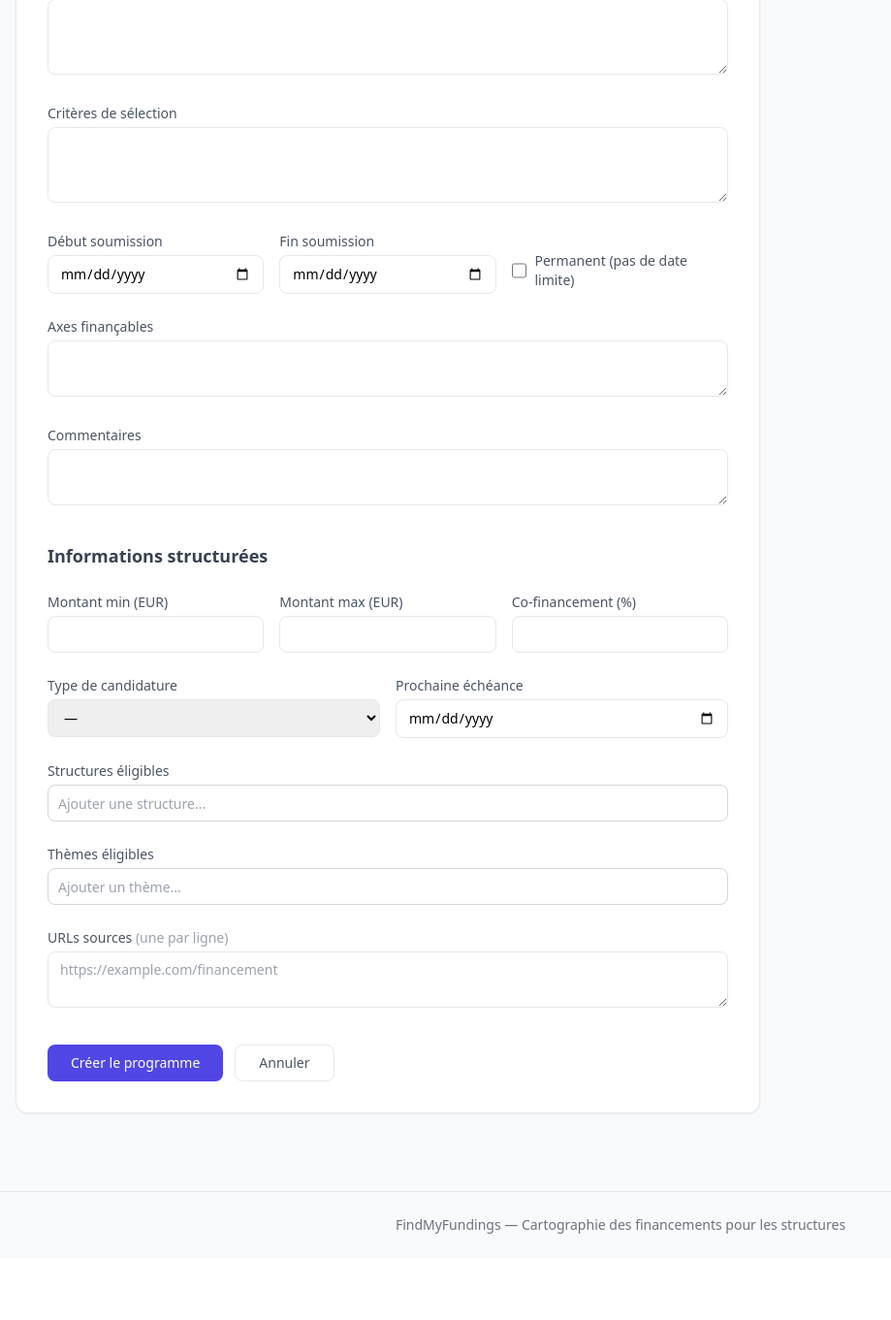
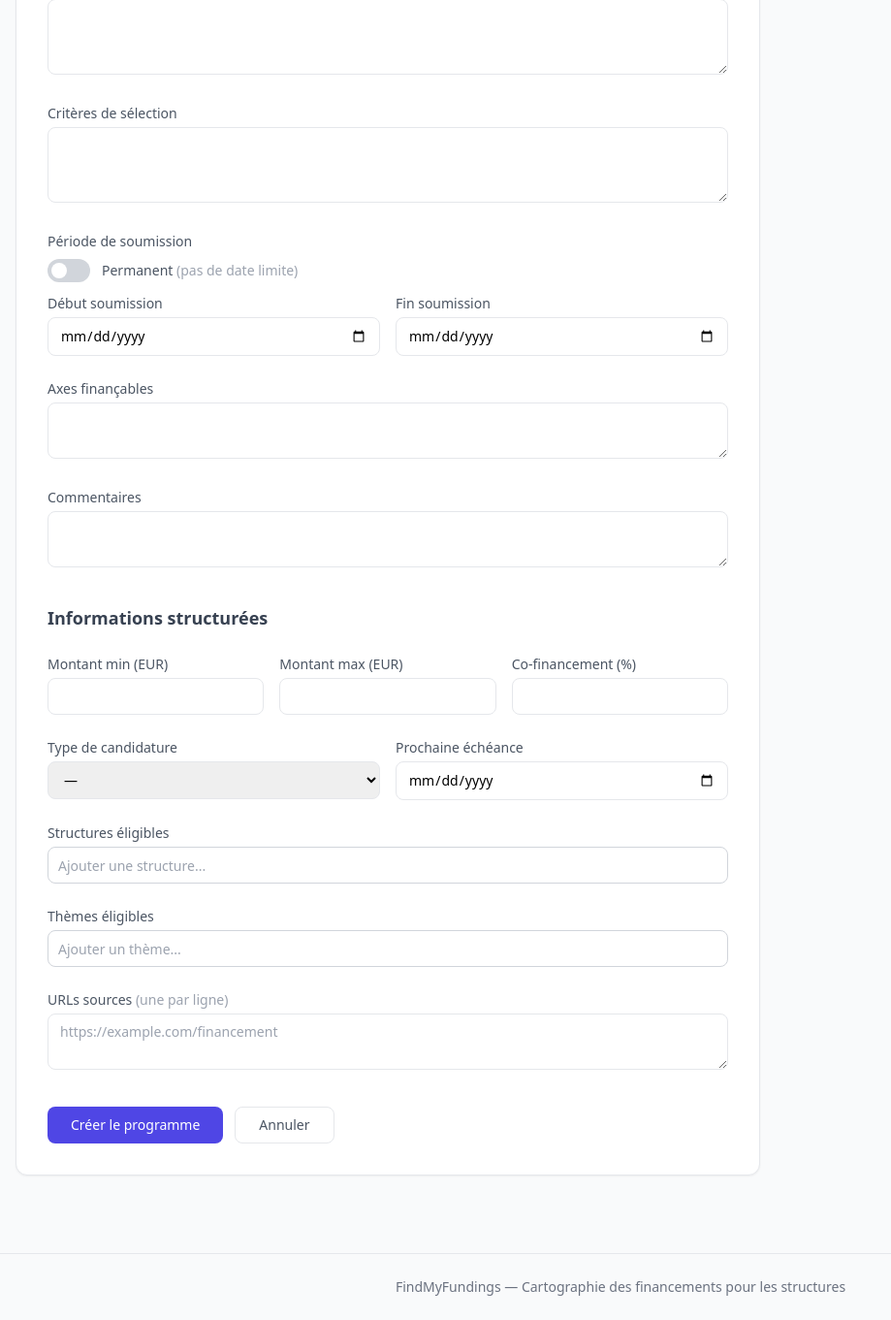
Before and after one commit to Tatayoyoh/findmyfunding, a FastAPI app: page /admin/programs/new in a window 1280 px wide. Shown: the part 340-1701 px from the top of the page at 97% size, without its empty margins (0-919 px from the left). Before the commit the page ends 1612 px from the top, so only its background shows below. Run offline with FastAPI, Linux system fonts and the light colour scheme; data that the repository does not hold is empty; some libraries are stand-ins or nearby versions.

Commit message:
Use toggle button for "permanent" field

```diff
--- a/src/findmyfundings/templates/admin/program_form.html
+++ b/src/findmyfundings/templates/admin/program_form.html
@@ -44,7 +44,18 @@
                 class="w-full border rounded-lg px-3 py-2 text-sm focus:ring-2 focus:ring-indigo-500">{{ program.selection_criteria if program else '' }}</textarea>
         </div>
 
-        <div class="grid md:grid-cols-3 gap-4 items-end">
+        <div>
+            <label class="block text-sm font-medium text-gray-600 mb-2">Période de soumission</label>
+            <input type="hidden" name="permanent" id="permanent-hidden" value="{{ '1' if program and program.permanent else '' }}">
+            <div class="flex items-center gap-3 mb-3">
+                <button type="button" id="permanent-toggle"
+                    class="relative inline-flex h-6 w-11 items-center rounded-full transition-colors focus:outline-none focus:ring-2 focus:ring-indigo-500 focus:ring-offset-2 {{ 'bg-indigo-600' if program and program.permanent else 'bg-gray-300' }}"
+                    role="switch" aria-checked="{{ 'true' if program and program.permanent else 'false' }}">
+                    <span class="inline-block h-4 w-4 rounded-full bg-white transition-transform {{ 'translate-x-6' if program and program.permanent else 'translate-x-1' }}"></span>
+                </button>
+                <span class="text-sm font-medium text-gray-600">Permanent <span class="text-gray-400 font-normal">(pas de date limite)</span></span>
+            </div>
+            <div id="date-fields" class="grid md:grid-cols-2 gap-4 {{ 'opacity-40 pointer-events-none' if program and program.permanent }}">
                 <div>
                     <label for="start_submission_date" class="block text-sm font-medium text-gray-600 mb-1">Début soumission</label>
                     <input type="date" name="start_submission_date" id="start_submission_date"
@@ -57,11 +68,6 @@
                         value="{{ program.end_submission_date if program and program.end_submission_date else '' }}"
                         class="w-full border rounded-lg px-3 py-2 text-sm focus:ring-2 focus:ring-indigo-500" />
                 </div>
-            <div class="flex items-center gap-2 pb-1">
-                <input type="checkbox" name="permanent" id="permanent" value="1"
-                    {{ 'checked' if program and program.permanent }}
-                    class="w-4 h-4 rounded border-gray-300 text-indigo-600 focus:ring-indigo-500" />
-                <label for="permanent" class="text-sm font-medium text-gray-600">Permanent (pas de date limite)</label>
             </div>
         </div>
 
@@ -201,6 +207,30 @@
 
 <script>
 document.addEventListener('DOMContentLoaded', () => {
+    // --- Permanent toggle ---
+    const toggle = document.getElementById('permanent-toggle');
+    const hidden = document.getElementById('permanent-hidden');
+    const dateFields = document.getElementById('date-fields');
+    const dot = toggle.querySelector('span');
+
+    function setPermanent(on) {
+        hidden.value = on ? '1' : '';
+        toggle.setAttribute('aria-checked', on);
+        toggle.classList.toggle('bg-indigo-600', on);
+        toggle.classList.toggle('bg-gray-300', !on);
+        dot.classList.toggle('translate-x-6', on);
+        dot.classList.toggle('translate-x-1', !on);
+        dateFields.classList.toggle('opacity-40', on);
+        dateFields.classList.toggle('pointer-events-none', on);
+        if (on) {
+            document.getElementById('start_submission_date').value = '';
+            document.getElementById('end_submission_date').value = '';
+        }
+    }
+
+    toggle.addEventListener('click', () => setPermanent(hidden.value !== '1'));
+
+    // --- Tag inputs ---
     document.querySelectorAll('.tag-input-wrap').forEach(wrap => {
         const fieldName = wrap.dataset.name;
         const suggestions = JSON.parse(wrap.dataset.suggestions || '[]');
```
Lines whose indentation alone changed are shown as unchanged.
